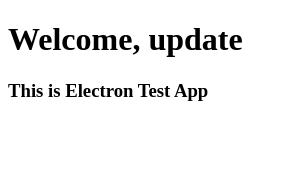
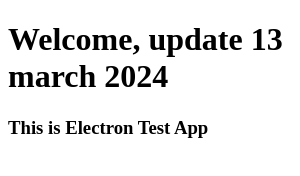
Before and after one commit to surajk09/new-my-electron-app, an Electron app: page index.html in a window 300 px wide. Drawn offline with Linux system fonts and the light colour scheme.

Commit message:
13 march update

```diff
--- a/index.html
+++ b/index.html
@@ -13,7 +13,7 @@
     <title>My App</title>
   </head>
   <body>
-    <h1>Welcome,  update</h1>
+    <h1>Welcome,  update 13 march 2024</h1>
     <h3>This is Electron Test App</h3>
     <p id="info"></p>
     <div id="deviceInfo"></div>
```
